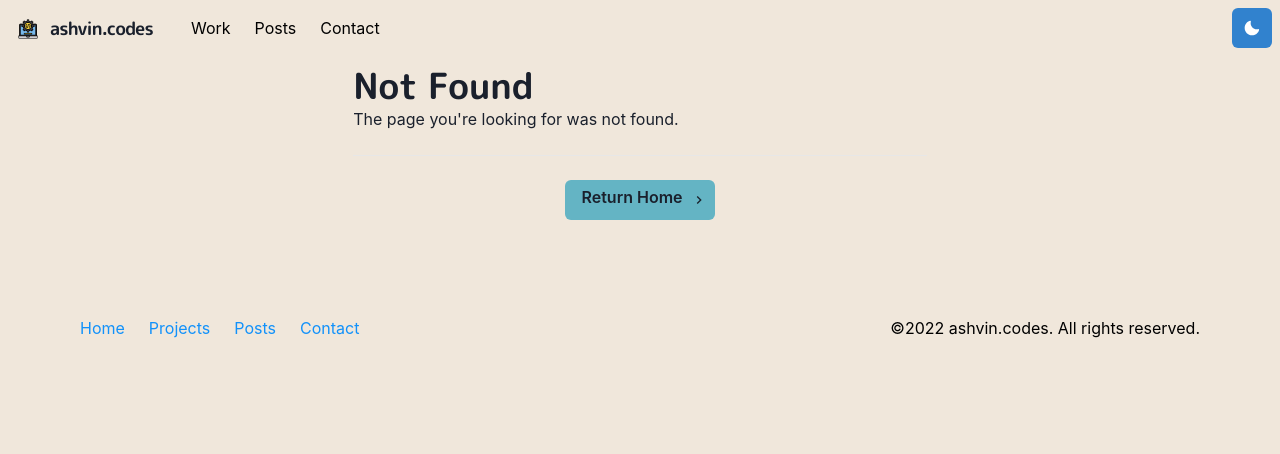
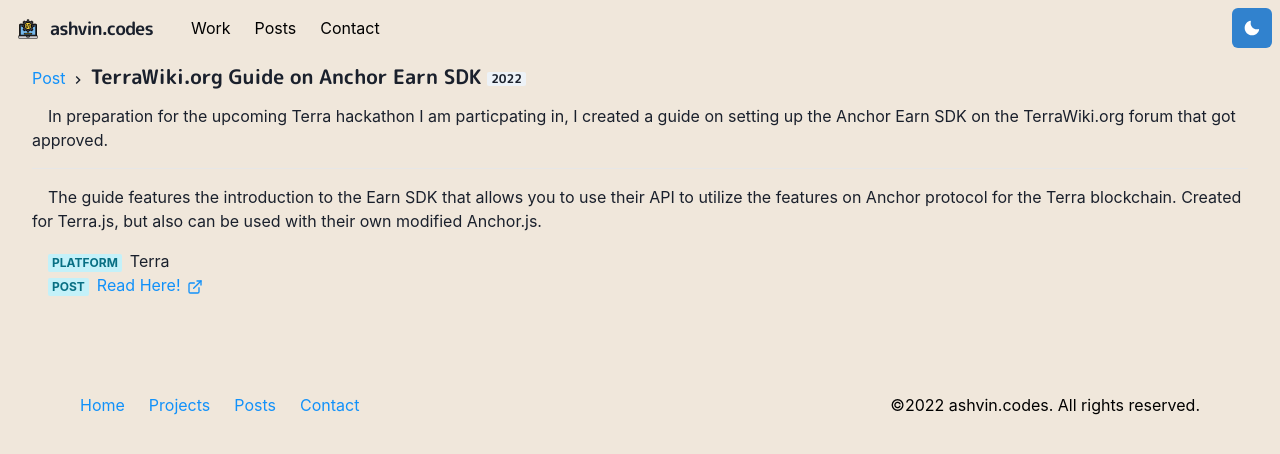
Before and after one commit to shvin/ashvin.codes, a Next.js app: page /posts/terrawiki in a window 1280 px wide. Before the commit this address had no page. Shown: the top 454 px of the page. Built offline with nearby package versions, Linux system fonts and the light colour scheme.

Commit message:
terrawiki post update

```diff
--- a/pages/index.js
+++ b/pages/index.js
@@ -57,7 +57,7 @@ const Page = () => {
                         <Heading as="h2" variant="page-title">
                             Ashvin Ramanathan
                         </Heading>
-                    <p>Internet Enthusiast [Student / Developer]</p>
+                    <p>Fullstack Student Developer</p>
                     </Box>
                     <Box
                     flexShrink={0}
--- /dev/null
+++ b/pages/posts/terrawiki.js
@@ -0,0 +1,38 @@
+import { Container, Badge, Link, List, ListItem, Divider } from '@chakra-ui/react'
+import { ExternalLinkIcon } from '@chakra-ui/icons'
+import { Title, Meta, WorkImage } from '../../components/post'
+import P from '../../components/para'
+import Layout from '../../components/layouts/article'
+
+const Posts = () => {
+    return (
+        <Layout title="TerraWiki.org Guide on Anchor Earn SDK">
+            <Container maxW={"container.xl"}>
+                <Title>
+                    TerraWiki.org Guide on Anchor Earn SDK <Badge>2022</Badge>
+                </Title>
+                <P>
+                    In preparation for the upcoming Terra hackathon I am particpating in, I created a guide on setting up the Anchor Earn SDK on the TerraWiki.org forum that got approved.
+                </P>
+                <Divider my={4} />
+                <P>
+                    The guide features the introduction to the Earn SDK that allows you to use their API to utilize the features on Anchor protocol for the Terra blockchain. Created for Terra.js, but also can be used with their own modified Anchor.js.
+                </P>
+                <List ml={4} my={4}>
+                    <ListItem>
+                        <Meta>Platform</Meta>
+                        <span>Terra</span>
+                    </ListItem>
+                    <ListItem>
+                        <Meta>Post</Meta>
+                        <Link href="https://terrawiki.org/en/tutorials/using-anchorsdk-for-development">
+                            Read Here! <ExternalLinkIcon mx="2px" />
+                        </Link>
+                    </ListItem>
+                </List>
+            </Container>
+        </Layout>
+    )
+}
+
+export default Posts
```
Also changed, not shown: pages/posts.js (+9 -3 lines), public/images/posts/thumbterrawiki.png (added).
